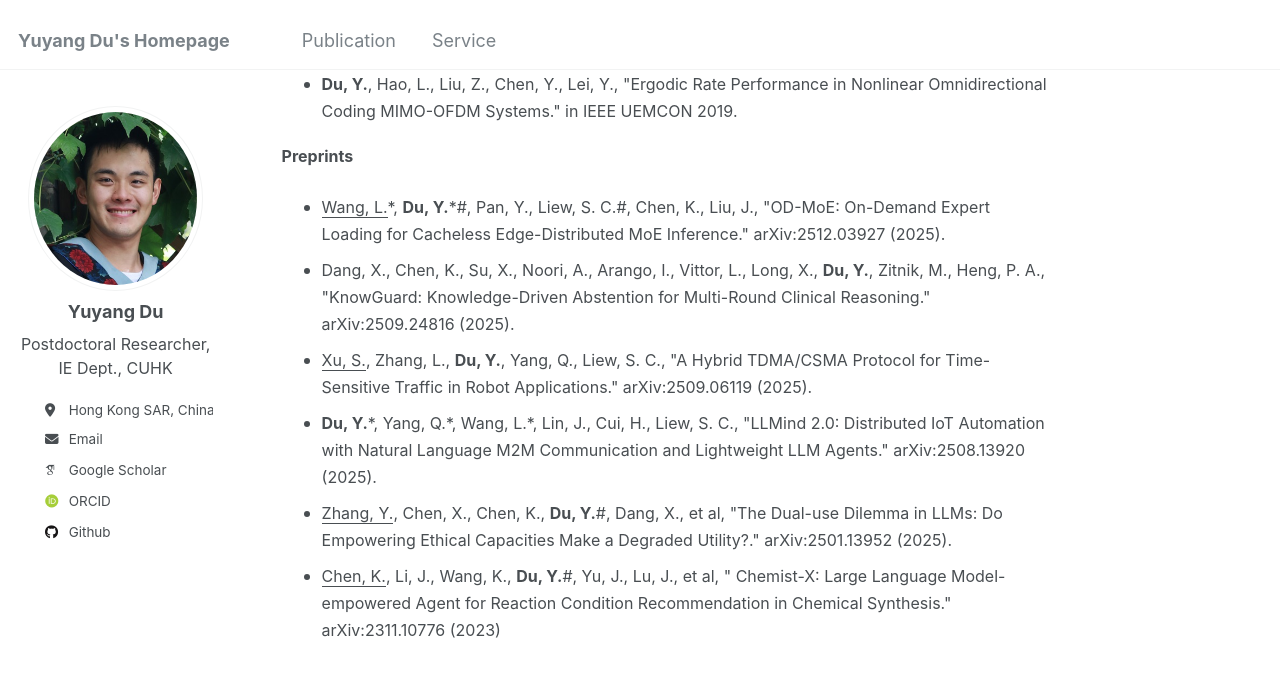
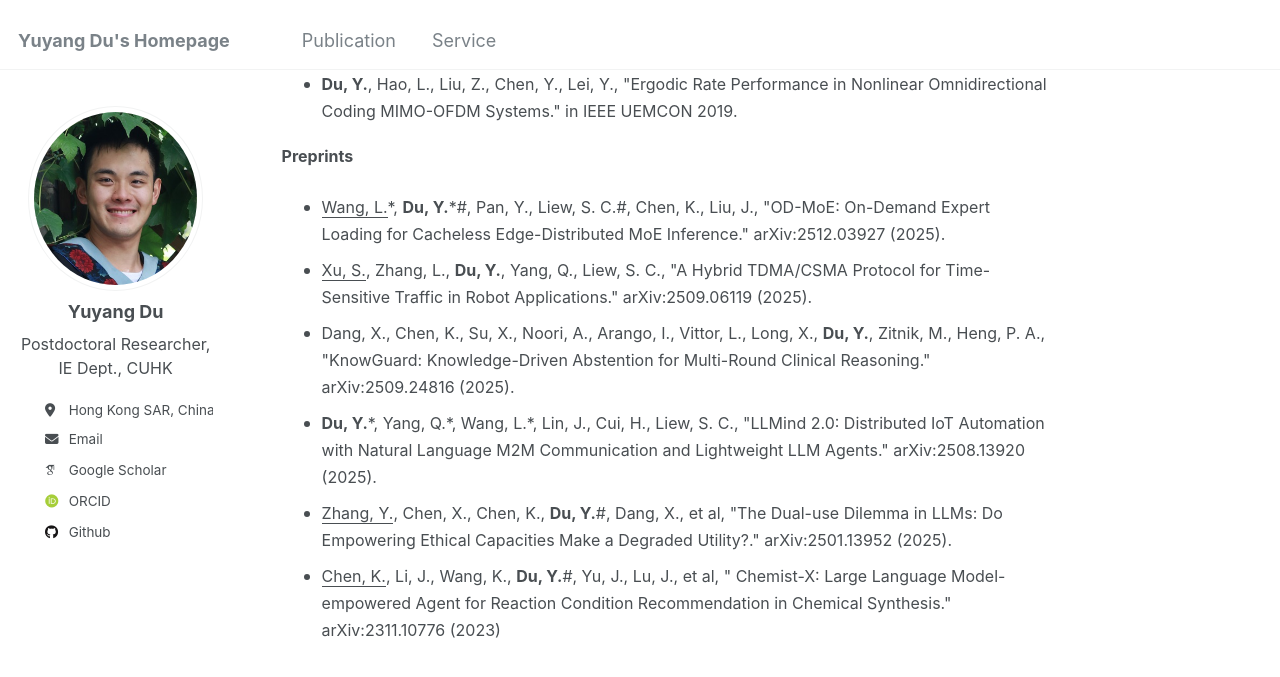
Before and after one commit to yuyangdu01/yuyangdu01.github.io, a Jekyll site: the page built from _pages/markdown.md, in a window 1280 px wide and 900 px high, scrolled down 1731 px. Shown: the top 677 px of the window. Built offline with Jekyll 4.4.1, drawn with Linux system fonts in a browser that asks for light colours; some web fonts are replaced.

Commit message:
Update markdown.md

```diff
--- a/_pages/markdown.md
+++ b/_pages/markdown.md
@@ -35,8 +35,8 @@ List of Publications <font size=3></font><font size=1>(<u>Mentee</u>, *Equal Con
 
 **<font size=3>Preprints</font>**
 * <font size=3><u>Wang, L.</u>*, <b>Du, Y.</b>*#, Pan, Y., Liew, S. C.#, Chen, K., Liu, J., "OD-MoE: On-Demand Expert Loading for Cacheless Edge-Distributed MoE Inference." arXiv:2512.03927 (2025).</font>
+* <font size=3><u>Xu, S.</u>, Zhang, L., <b>Du, Y.</b>, Yang, Q., Liew, S. C., "A Hybrid TDMA/CSMA Protocol for Time-Sensitive Traffic in Robot Applications." arXiv:2509.06119 (2025).</font>
 * <font size=3>Dang, X., Chen, K., Su, X., Noori, A., Arango, I., Vittor, L., Long, X., <b>Du, Y.</b>, Zitnik, M., Heng, P. A., "KnowGuard: Knowledge-Driven Abstention for Multi-Round Clinical Reasoning." arXiv:2509.24816 (2025).</font>
-* <font size=3><u>Xu, S.</u>, Zhang, L., <b>Du, Y.</b>, Yang, Q., Liew, S. C., "A Hybrid TDMA/CSMA Protocol for Time-Sensitive Traffic in Robot Applications." arXiv:2509.06119 (2025).</font>
 * <font size=3><b>Du, Y.</b>*, Yang, Q.*, Wang, L.*, Lin, J., Cui, H., Liew, S. C., "LLMind 2.0: Distributed IoT Automation with Natural Language M2M Communication and Lightweight LLM Agents." arXiv:2508.13920 (2025).</font>
 * <font size=3><u>Zhang, Y.</u>, Chen, X., Chen, K., <b>Du, Y.</b>#, Dang, X., et al, "The Dual-use Dilemma in LLMs: Do Empowering Ethical Capacities Make a Degraded Utility?." arXiv:2501.13952 (2025).</font>
 * <font size=3><u>Chen, K.</u>, Li, J., Wang, K., <b>Du, Y.</b>#, Yu, J., Lu, J., et al, " Chemist-X: Large Language Model-empowered Agent for Reaction Condition Recommendation in Chemical Synthesis." arXiv:2311.10776 (2023)</font>
```
